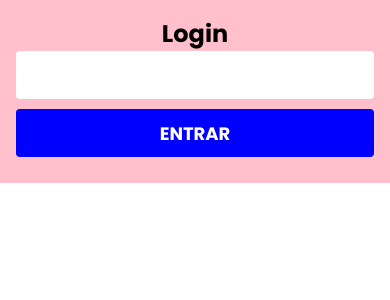
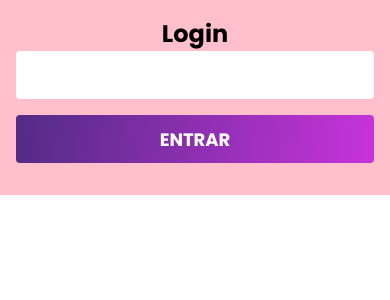
Before and after one commit to TSThiago/vendas_online, a React Native app: screen / in a window 390 px wide. Shown: the top 300 px of the page. Built offline with nearby package versions, Linux system fonts and the light colour scheme.

Commit message:
criação de layout do botão

```diff
--- a/package.json
+++ b/package.json
@@ -11,10 +11,12 @@
   "dependencies": {
     "expo": "~49.0.13",
     "expo-font": "~11.4.0",
+    "expo-linear-gradient": "^12.5.0",
     "expo-splash-screen": "^0.22.0",
     "expo-status-bar": "~1.6.0",
     "react": "18.2.0",
     "react-native": "0.72.5",
+    "react-native-linear-gradient": "^2.8.3",
     "styled-components": "^6.0.8"
   },
   "devDependencies": {
--- a/src/modules/login/screens/Login.tsx
+++ b/src/modules/login/screens/Login.tsx
@@ -4,6 +4,7 @@ import Input from "../../../shared/components/input/Input";
 import Button from "../../../shared/components/button/Button";
 import NewText from "../../../shared/components/text/NewText";
 import { textTypes } from "../../../shared/components/text/textTypes";
+import { theme } from "../../../shared/components/themes/theme";
 
 const Login = () => {
 
@@ -16,7 +17,7 @@ const Login = () => {
             <ContainerLogin>
                 <NewText type={textTypes.TITLE_BOLD}>Login</NewText>
                 <Input />
-                <Button margin="10px" onPress={handleOnPress} title="ENTRAR"/>
+                <Button type={theme.buttons.buttonsTheme.primary} margin="16px" onPress={handleOnPress} title="ENTRAR"/>
             </ContainerLogin>
 
         </View>
--- a/src/shared/components/button/Button.tsx
+++ b/src/shared/components/button/Button.tsx
@@ -1,5 +1,5 @@
 import { TouchableOpacityProps } from "react-native/types";
-import { ButtonContainer } from "./buttons.style";
+import { ButtonContainer, ButtonSecondary, GradientButton } from "./buttons.style";
 import { theme } from "../themes/theme";
 import NewText from "../text/NewText";
 import { textTypes } from "../text/textTypes";
@@ -7,14 +7,41 @@ import { textTypes } from "../text/textTypes";
 interface ButtonProps extends TouchableOpacityProps {
     title: string;
     margin?: string;
+    type?: string;
 }
 
 const Button = ({ title, ...props }: ButtonProps) => {
-    return (
-        <ButtonContainer margin={props.margin} {...props}>
-          <NewText color={theme.colors.neutralTheme.white} type={textTypes.BUTTON_BOLD}>{title}</NewText>
-        </ButtonContainer>
-    )
+    switch (props.type) {
+        case theme.buttons.buttonsTheme.secondary:
+            return (
+                <ButtonSecondary margin={props.margin} {...props}>
+                    <NewText
+                        color={theme.colors.mainTheme.primary}
+                        type={textTypes.BUTTON_BOLD}>
+                        {title}
+                    </NewText>
+                </ButtonSecondary>
+            )
+        case theme.buttons.buttonsTheme.primary:
+        default:
+            return (
+                <ButtonContainer margin={props.margin} {...props}>
+                    <GradientButton
+                        start={{ x: 0.0, y: 0.0 }}
+                        end={{ x: 1.0, y: 1.0 }}
+                        colors={[theme.colors.purpleTheme.purple80, theme.colors.pinkTheme.pink80]}
+                    >
+                        <NewText
+                            color={theme.colors.neutralTheme.white}
+                            type={textTypes.BUTTON_BOLD}>
+                            {title}
+                        </NewText>
+                    </GradientButton>
+                </ButtonContainer>
+            )
+    }
+
+
 };
 
 export default Button;
--- a/src/shared/components/button/buttons.style.ts
+++ b/src/shared/components/button/buttons.style.ts
@@ -1,5 +1,6 @@
-import { TouchableOpacityProps } from "react-native/types";
 import styled from "styled-components/native";
+import { theme } from "../themes/theme";
+import { LinearGradient } from "expo-linear-gradient";
 
 interface ButtonContainerProps {
     margin?: string;
@@ -12,5 +13,19 @@ export const ButtonContainer = styled.TouchableOpacity<ButtonContainerProps>`
     justify-content: center;
     align-items: center;
     ${(props) => props.margin ? `margin : ${props.margin};` : ''};
-    background-color: blue;
 `
+
+export const GradientButton = styled(LinearGradient)<ButtonContainerProps>`
+    width: 100%;
+    height: 100%;
+    border-radius: 4px;
+    justify-content: center;
+    align-items: center;
+    ${(props) => props.margin ? `margin : ${props.margin};` : ''};
+`
+
+export const ButtonSecondary = styled(ButtonContainer) <ButtonContainerProps>`
+    background-color: transparent;
+    border-width: 1px;
+    border-color: ${theme.colors.mainTheme.primary}
+`
--- a/src/shared/components/text/NewText.tsx
+++ b/src/shared/components/text/NewText.tsx
@@ -1,30 +1,38 @@
 import { TextProps } from "react-native/types";
 import { ContainerNewText } from "./text.style";
-import { useCallback, useMemo } from "react"
+import { useCallback, useEffect, useMemo } from "react"
 import { textTypes } from "./textTypes";
-import { isLoaded, useFonts } from "expo-font";
+import { useFonts } from "expo-font";
 import * as SplashScreen from 'expo-splash-screen';
-
-SplashScreen.preventAutoHideAsync();
 
 interface NewTextProps extends TextProps {
     color?: string;
     type?: string;
 }
 
+const fontMap = {
+    'Poppins-Regular': require('../../../assets/fonts/Poppins-Regular.ttf'),
+    'Poppins-Bold': require('../../../assets/fonts/Poppins-Bold.ttf'),
+    'Poppins-Italic': require('../../../assets/fonts/Poppins-Italic.ttf'),
+    'Poppins-Light': require('../../../assets/fonts/Poppins-Light.ttf')
+};
+
 const NewText = ({ ...props }: NewTextProps) => {
-    const [isLoaded] = useFonts({
-        'Poppins-Regular': require('../../../assets/fonts/Poppins-Regular.ttf'),
-        'Poppins-Bold': require('../../../assets/fonts/Poppins-Bold.ttf'),
-        'Poppins-Italic': require('../../../assets/fonts/Poppins-Italic.ttf'),
-        'Poppins-Light': require('../../../assets/fonts/Poppins-Light.ttf')
-    });
+    const [fontsLoaded, fontError] = useFonts(fontMap);
 
-    const handleOnLayout = useCallback(async () => {
-        if (isLoaded) {
-            await SplashScreen.hideAsync();
-        }
-    }, [isLoaded]);
+    useEffect(() => {
+        const onLayoutRootView = async () => {
+            if (fontsLoaded || fontError) {
+                await SplashScreen.hideAsync();
+            }
+        };
+
+        onLayoutRootView();
+    }, [fontsLoaded, fontError]);
+
+    // if (!fontsLoaded && !fontError) {
+    //     return null;
+    // }
 
     const fontSize = useMemo(() => {
         switch (props.type) {
@@ -76,7 +84,7 @@ const NewText = ({ ...props }: NewTextProps) => {
         }
     }, [props.type]);
 
-    return <ContainerNewText color={props.color} fontSize={fontSize} fontFamily={fontFamily} {...props} onLayout={handleOnLayout} />
+    return <ContainerNewText color={props.color} fontSize={fontSize} fontFamily={fontFamily} {...props} />
 };
 
 export default NewText;
--- /dev/null
+++ b/src/shared/components/themes/buttons.ts
@@ -0,0 +1,4 @@
+export const buttonsTheme = {
+    primary: 'primary',
+    secondary: 'secondary'
+};
--- a/src/shared/components/themes/colors.ts
+++ b/src/shared/components/themes/colors.ts
@@ -5,3 +5,15 @@ export const grayTheme = {
 export const neutralTheme = {
     white: '#ffffff'
 }
+
+export const mainTheme = {
+    primary: '#8C29B0',
+}
+
+export const pinkTheme = {
+    pink80: '#C833DB'
+}
+
+export const purpleTheme = {
+    purple80: '#512C85'
+}
--- a/src/shared/components/themes/theme.ts
+++ b/src/shared/components/themes/theme.ts
@@ -1,8 +1,15 @@
-import { grayTheme, neutralTheme } from "./colors";
+import { grayTheme, neutralTheme, mainTheme, pinkTheme, purpleTheme } from "./colors";
+import { buttonsTheme } from "./buttons";
 
 export const theme = {
     colors: {
         grayTheme,
         neutralTheme,
+        mainTheme,
+        pinkTheme,
+        purpleTheme
+    },
+    buttons: {
+        buttonsTheme,
     }
 }
```
Also changed, not shown: 1 other file (tests, documents, lock files or other folders).
